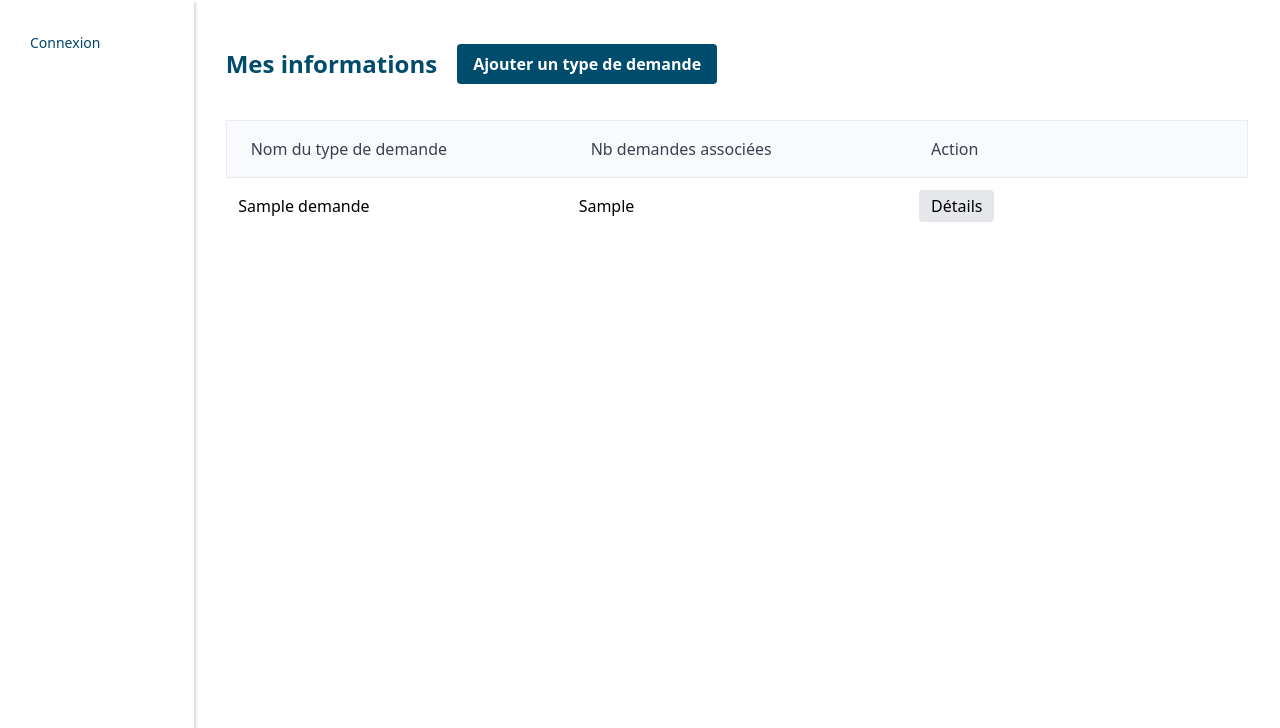
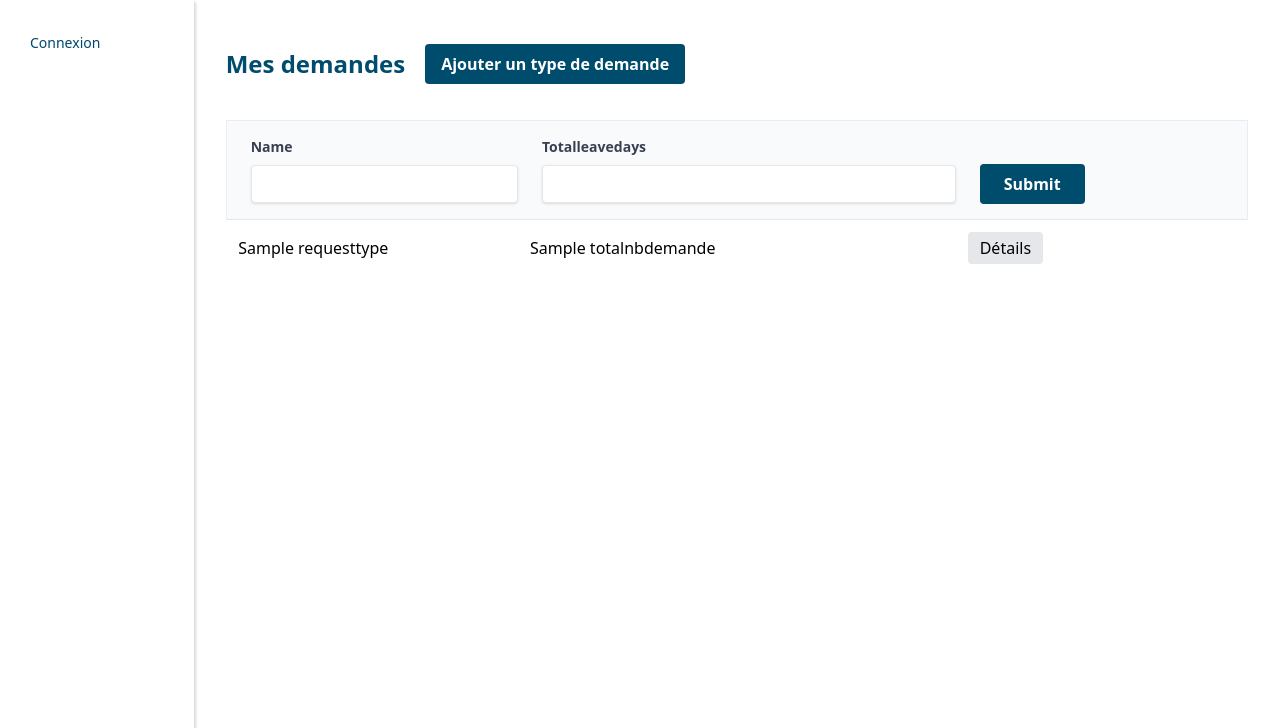
Before and after one commit to TechnicienDeSurface/Symfony-CongeFacile, a Symfony app: template templates/manager/admin/type-of-request/type_of_request.html.twig in a window 1280 px wide. Shown: the part 84-812 px from the top of the page. Run offline with Twig, Linux system fonts and the light colour scheme; the template is opened without the code that fills it: most values are stand-ins (such as "Sample title", 1, 10 or a date in 2020); form fields are guessed from the names that the template uses; some libraries are stand-ins or nearby versions.

Commit message:
UPDATE - Ajout du back de type de demande.

```diff
--- a/templates/manager/admin/type-of-request/type_of_request.html.twig
+++ b/templates/manager/admin/type-of-request/type_of_request.html.twig
@@ -2,29 +2,44 @@
 
 {% block body %}
 
+	<title>{% block title %}Type de demande{% endblock %}</title>
 	{% include 'layout/menu/_header.html.twig' %}
         <main style="display: flex;">
             {% include 'layout/menu/_sidebar.html.twig' %}
             <div class="w-full p-8">
                 <div class="flex items-center gap-5">
-                    <h1 class="text-left font-bold text-2xl my-4 text-[#004C6C]">Mes informations</h1>
+                    <h1 class="text-left font-bold text-2xl my-4 text-[#004C6C]">Mes demandes</h1>
                     <button class="bg-[#004c6c] hover:bg-blue-700 text-white font-bold py-2 px-4 rounded">Ajouter un type de demande</button>
                 </div>
 
                	<div class="flex w-full justify-center items-center h-max">
                     <table class="w-full mt-6">
                         <thead>
-                            <tr class="bg-[#F9FAFB] text-gray-700 border-x border-t border-[#EAECF0] rounded-lg">
-                                <td class="py-4 px-6 pr-0 w-1/6">Nom du type de demande</td>
-                                <td class="py-4 px-6 pr-0 w-1/6">Nb demandes associées</td>
-                                <td class="py-4 px-6 pr-0 w-1/6">Action</td>
-                            </tr>
-                        </thead>
+								{{ form_start(form) }}
+								<tr class="bg-[#F9FAFB] text-gray-700 border-x border-t border-[#EAECF0] rounded-lg">
+									<td class="py-4 px-6 pr-0 w-1/6">
+										{{ form_label(form.name, null, {'label_attr': {'class': 'block text-sm font-bold mb-2 flex items-center justify-start'}}) }}
+										{{ form_widget(form.name, {'attr': {'class': 'shadow appearance-none border rounded w-full py-2 px-3 text-gray-700 leading-tight focus:outline-none focus:shadow-outline'}}) }}
+									</td>
+
+									<td class="py-4 px-6 pr-0 w-1/4">
+										{{ form_label(form.totalleavedays, null, {'label_attr': {'class': 'block text-sm font-bold mb-2 flex items-center justify-start'}}) }}
+										{{ form_widget(form.totalleavedays, {'attr': {'class': 'shadow appearance-none border rounded w-full py-2 px-3 text-gray-700 leading-tight focus:outline-none focus:shadow-outline'}}) }}
+									</td>
+
+									<td class="w-1/6 px-6 pr-6" colspan="3" style="vertical-align: bottom; padding-bottom: 15px;">
+										<div>
+											{{ form_widget(form.submit, {'attr': {'class': 'bg-[#004c6c] hover:bg-blue-700 text-white font-bold rounded py-2 px-6'}}) }}
+										</div>
+									</td>
+								</tr>
+								{{ form_end(form) }}
+							</thead>
                         <tbody>
-                            {% for demande in demandes %}
+                            {% for items in requesttype %}
                                 <tr class="border-t">
-                                    <td class="p-3">{{ demande.nom }}</td>
-                                    <td class="p-3">{{ demande.nb }}</td>
+                                    <td class="p-3">{{ items.name }}</td>
+                                    <td class="p-3">{{ items.totalnbdemande }}</td>
                                     <td class="p-3">
                                         <a href='' ><button class="bg-gray-200 px-3 py-1 rounded">Détails</button></a>
                                     </td>
--- a/templates/manager/team.html.twig
+++ b/templates/manager/team.html.twig
@@ -1,6 +1,8 @@
 {% extends 'base.html.twig' %}
+
 {% block body %}
-	<title>{% block title %}Statistique{% endblock %}</title>
+
+	<title>{% block title %}Mon équipe{% endblock %}</title>
 		{% include 'layout/menu/_header.html.twig' %}
 		<main style="display: flex;">
 			{% include 'layout/menu/_sidebar.html.twig' %}
```
Also changed, not shown: src/Controller/Manager/Admin/TypeOfRequestController.php (+37 -15 lines), src/Form/FilterAdminDemandeFormType.php (added, +32 -0 lines), src/Repository/RequestTypeRepository.php (+15 -23 lines).
